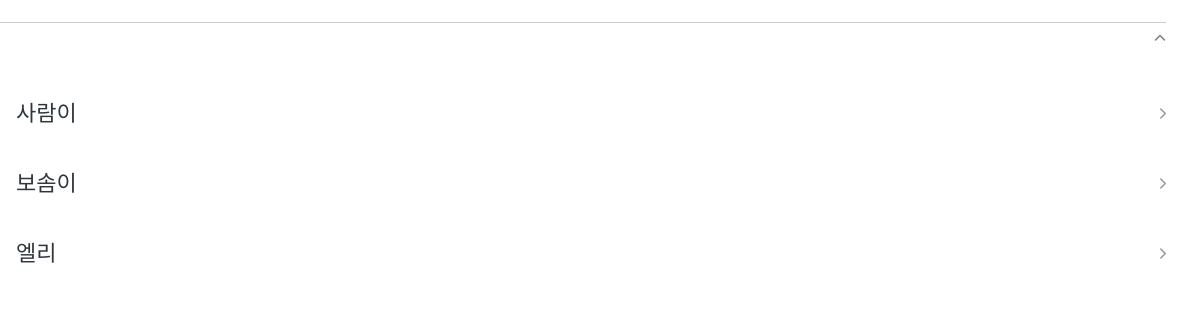
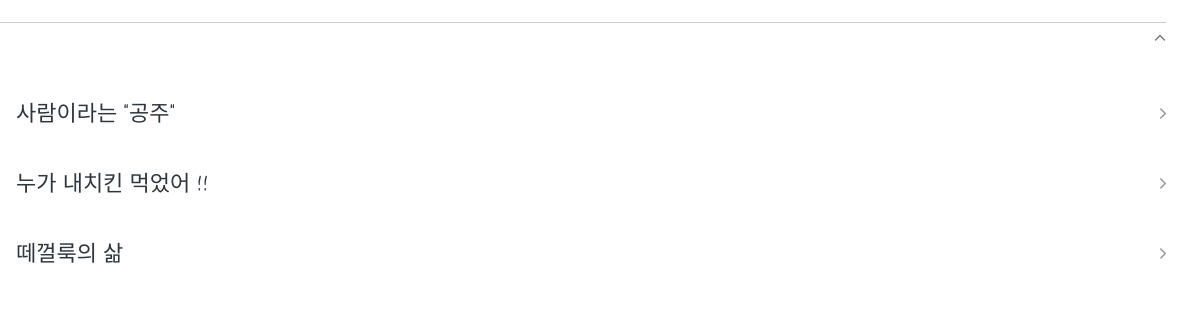
Before and after one commit to SeongHo-Yoon/dooboo, a plain HTML site: page friends.html in a window 1280 px wide. Shown: the part 406-721 px from the top of the page, 89-1280 px from the left. Drawn offline with Linux system fonts and the light colour scheme.

Commit message:
Update friends.html

```diff
--- a/friends.html
+++ b/friends.html
@@ -88,7 +88,7 @@
             />
             <div class="user-component__text">
               <h4 class="user-component__title user-component__title--not-bold">
-                사람이
+                사람이라는 "공주"
               </h4>
             </div>
           </div>
@@ -106,7 +106,7 @@
               />
               <div class="user-component__text">
                 <h4 class="user-component__title user-component__title--not-bold">
-                  보솜이
+                  누가 내치킨 먹었어 !!
                 </h4>
               </div>
             </div>
@@ -125,7 +125,7 @@
               />
               <div class="user-component__text">
                 <h4 class="user-component__title user-component__title--not-bold">
-                  엘리
+                  떼껄룩의 삶
                 </h4>
               </div>
             </div>
```
